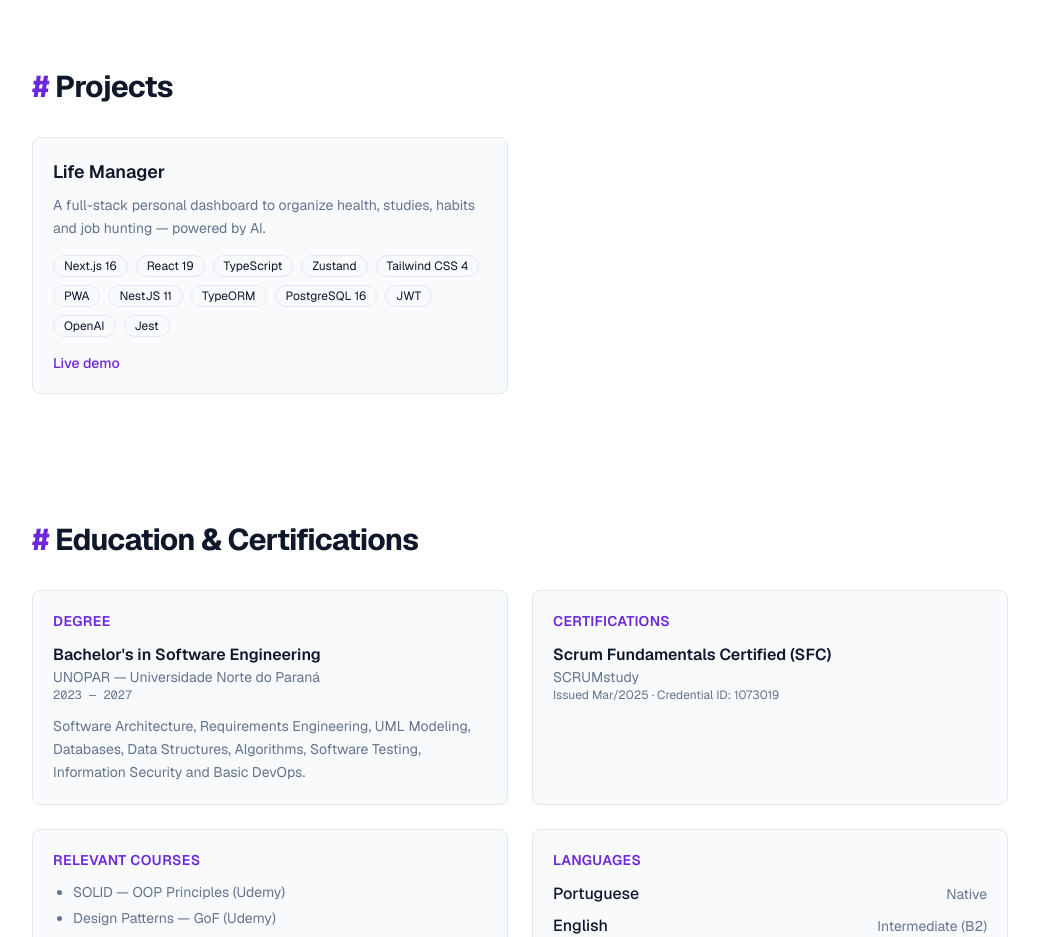
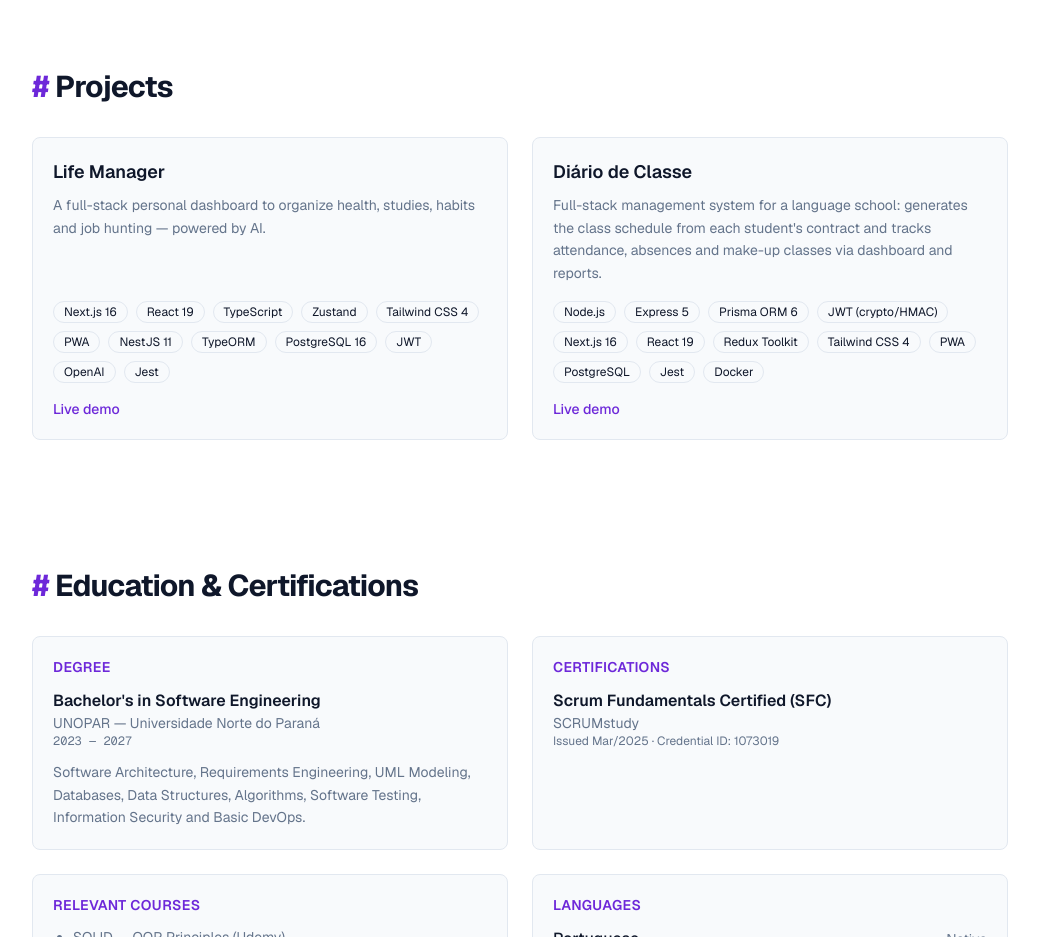
Before and after one commit to marcosmatosteodoro/portfolio, a Next.js app: page / in a window 1280 px wide. Shown: the part 2860-3797 px from the top of the page, without its empty margins (120-1159 px from the left). Built offline with nearby package versions, Linux system fonts and the light colour scheme.

Commit message:
feat: add Diário de Classe project with descriptions and tech stack

```diff
--- a/src/data/projects.ts
+++ b/src/data/projects.ts
@@ -60,4 +60,35 @@ export const projects: Project[] = [
     // media: adicionar imagens/vídeos em /public/projects/life-manager/ (na ordem desejada).
     media: [],
   },
+  {
+    name: "Diário de Classe",
+    description: {
+      "pt-BR":
+        "Sistema full-stack de gestão para escola de idiomas: gera a grade de aulas a partir do contrato do aluno e acompanha presença, faltas e reposições em dashboard e relatórios.",
+      en: "Full-stack management system for a language school: generates the class schedule from each student's contract and tracks attendance, absences and make-up classes via dashboard and reports.",
+    },
+    longDescription: {
+      "pt-BR":
+        "Sistema full-stack de gestão para escola de idiomas (BLS Idiomas). Gerencia alunos, professores, contratos e a agenda de aulas — a partir do contrato (dias da semana, horários, período e idioma) gera automaticamente toda a grade de aulas e acompanha o status de cada uma (agendada, concluída, cancelada, falta, reposição), consolidando tudo em dashboard e relatórios. Autenticação JWT (access + refresh) implementada com o módulo crypto nativo, controle de acesso por permissão (admin/professor), internacionalização PT/EN e importação de alunos via Excel/CSV. Arquitetura em monorepo com backend e frontend independentes (dois deploys separados).",
+      en: "Full-stack management system for a language school (BLS Idiomas). It handles students, teachers, contracts and the class schedule — from each contract (weekdays, times, period and language) it automatically generates the whole class grid and tracks each class status (scheduled, completed, cancelled, absence, make-up), consolidating everything into a dashboard and reports. JWT auth (access + refresh) built with the native crypto module, role-based access control (admin/teacher), PT/EN internationalization and student import via Excel/CSV. Monorepo architecture with independent backend and frontend (two separate deploys).",
+    },
+    stack: [
+      "Node.js",
+      "Express 5",
+      "Prisma ORM 6",
+      "JWT (crypto/HMAC)",
+      "Next.js 16",
+      "React 19",
+      "Redux Toolkit",
+      "Tailwind CSS 4",
+      "PWA",
+      "PostgreSQL",
+      "Jest",
+      "Docker",
+    ],
+    liveUrl: "https://diario-de-classe-frontend.vercel.app/",
+    // repoUrl: adicionar quando o repositório for público.
+    // media: adicionar imagens/vídeos em /public/projects/diario-de-classe/ (na ordem desejada).
+    media: [],
+  },
 ];
```
Also changed, not shown: 1 other file (tests, documents, lock files or other folders).
